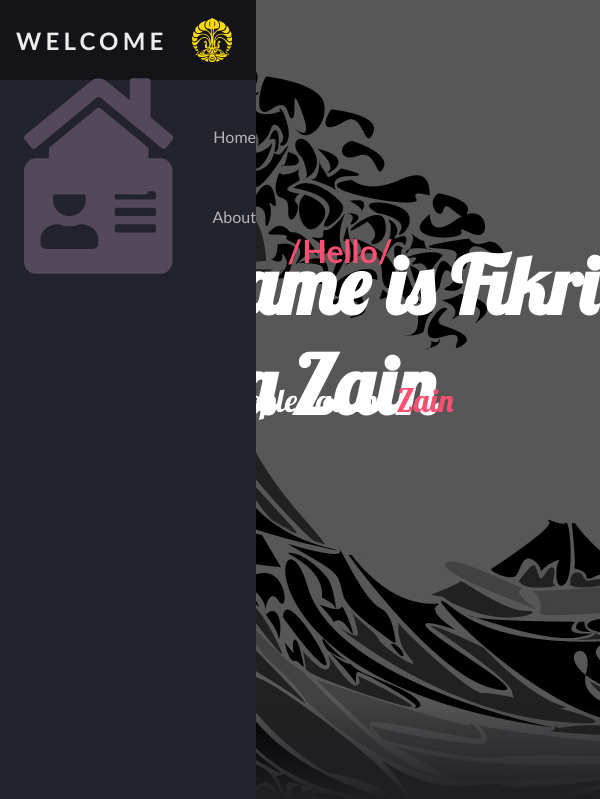
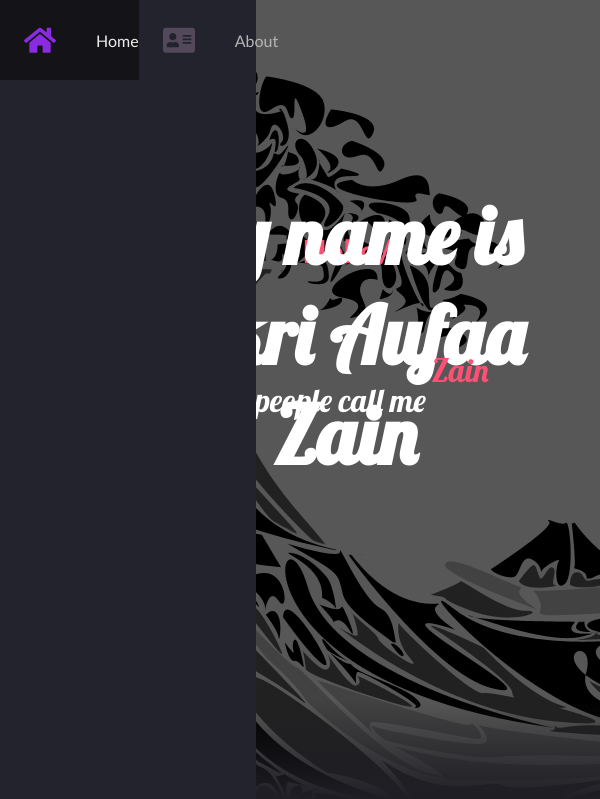
Before and after one commit to fikriazain/PersonalWebsite, a Django app: page / in a window 600 px wide. Shown: the top 799 px of the page. Run offline with Django 3.2, Linux system fonts and the light colour scheme.

Commit message:
css only for media

```diff
--- a/static/css/style.css
+++ b/static/css/style.css
@@ -20,7 +20,6 @@ body {
 }
 
 main {
-    margin-left: 5rem;
     margin-top: 0rem;
     min-height: 1500px;
     position: sticky;
@@ -43,8 +42,6 @@ body::-webkit-scrollbar-thumb{
 }
 
 .navbar {
-    width: 5rem;
-    height: 100vh;
     position: fixed;
     background-color: var(--bg-primary);
     transition: 0.4s;
@@ -90,15 +87,6 @@ body::-webkit-scrollbar-thumb{
 .nav-link svg {
     min-width: 2rem;
     margin: 0 1.5rem;
-}
-
-
-.navbar:hover {
-    width: 16rem;
-}
-
-.navbar:hover .link-text {
-    display: block;
 }
 
 h1 {
@@ -211,29 +199,112 @@ section img {
 #meh {
     position: absolute;
     color:white;
-    font-size: 5em;
     z-index: 1;
-    padding-bottom: 130px;
     font-family: 'Lobster';
 }
 
 #pop {
     position: absolute;
     color:white;
-    font-size: 2em;
     z-index: 1;
-    padding-bottom: 0px;
-    padding-right: 115px;
     font-family: 'Lobster';
 }
 
 #pop2 {
     position: absolute;
     color:white;
-    font-size: 2em;
     z-index: 1;
-    padding-bottom: 0px;
-    padding-left: 170px;
     font-family: 'Lobster';
     color: #ff4f73;
 }
+
+
+/* Small */
+@media only screen and (max-width: 600px) {
+    .navbar {
+        bottom: 0;
+        width: 100vw;
+        height: 4rem;
+    }
+
+    .logo {
+        display: none;
+    }
+
+    .navbar-nav {
+        flex-direction: row;
+    }
+
+    main {
+        margin-left: 0rem;
+    }
+
+    #meh {
+        font-size: 200%;
+        padding-left: 10px;
+        padding-bottom: 130px ;
+        text-align: center;
+    }
+
+    #text {
+        padding-bottom: 250px;
+    }
+
+    #pop, #pop2 {
+        font-size: 130%;
+        padding-bottom: 60px;
+    }
+
+    #pop {
+        padding-right: 60px;
+    }
+
+    #pop2 {
+        padding-left: 125px;
+    }
+
+}
+
+/* Large */
+@media only screen and (min-width: 600px) {
+    .navbar {
+        top: 0;
+        width: 5rem;
+        height: 100vh;
+    }
+    .navbar:hover {
+        width: 16rem;
+    }
+
+    .navbar:hover .link-text {
+        display: block;
+    }
+
+    main {
+        margin-left: 5rem;
+    }
+
+    #meh {
+        font-size: 5em;
+        padding-bottom: 130px;
+        text-align: center;
+    }
+
+    #text {
+        font-size: 2em;
+        padding-bottom: 300px;
+    }
+
+    #pop {
+        font-size: 2em;
+        padding-bottom: 0px;
+        padding-right: 115px;
+        padding-left: 70px;
+    }
+
+    #pop2 {
+        font-size: 2em;
+        padding-left: 240px;
+    }
+
+}
```
